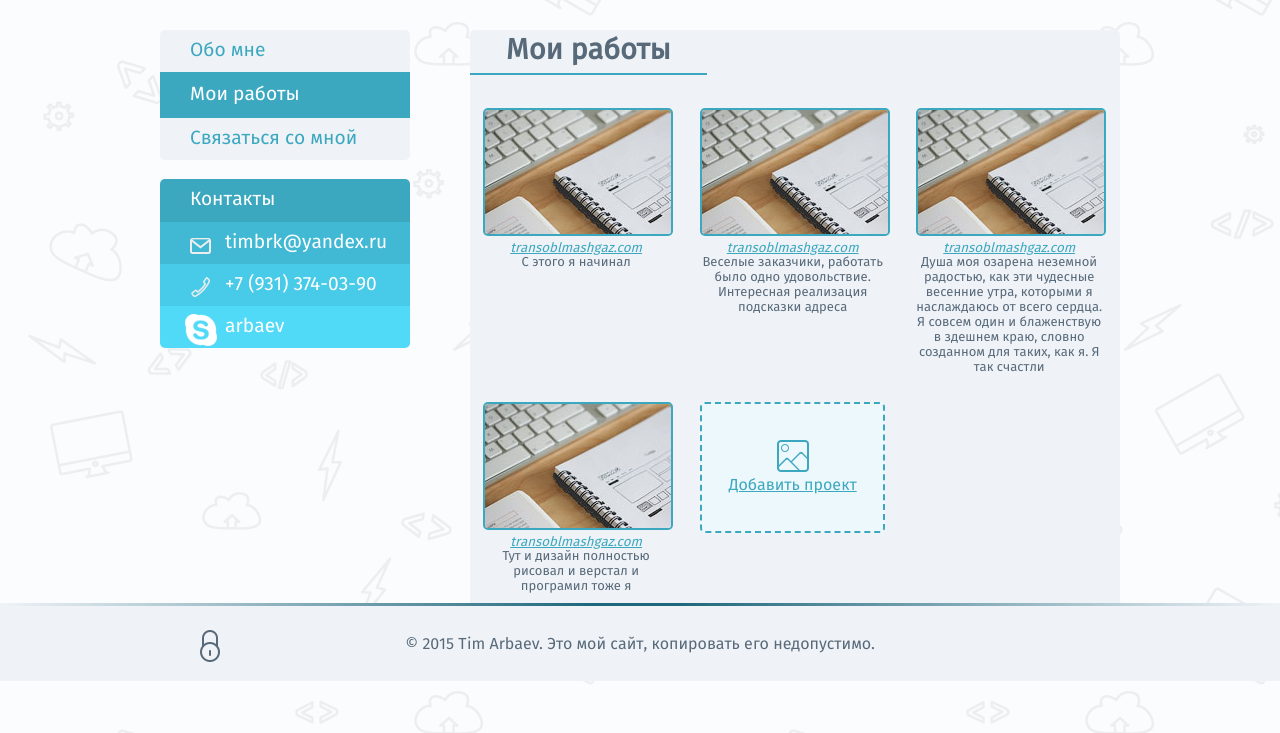
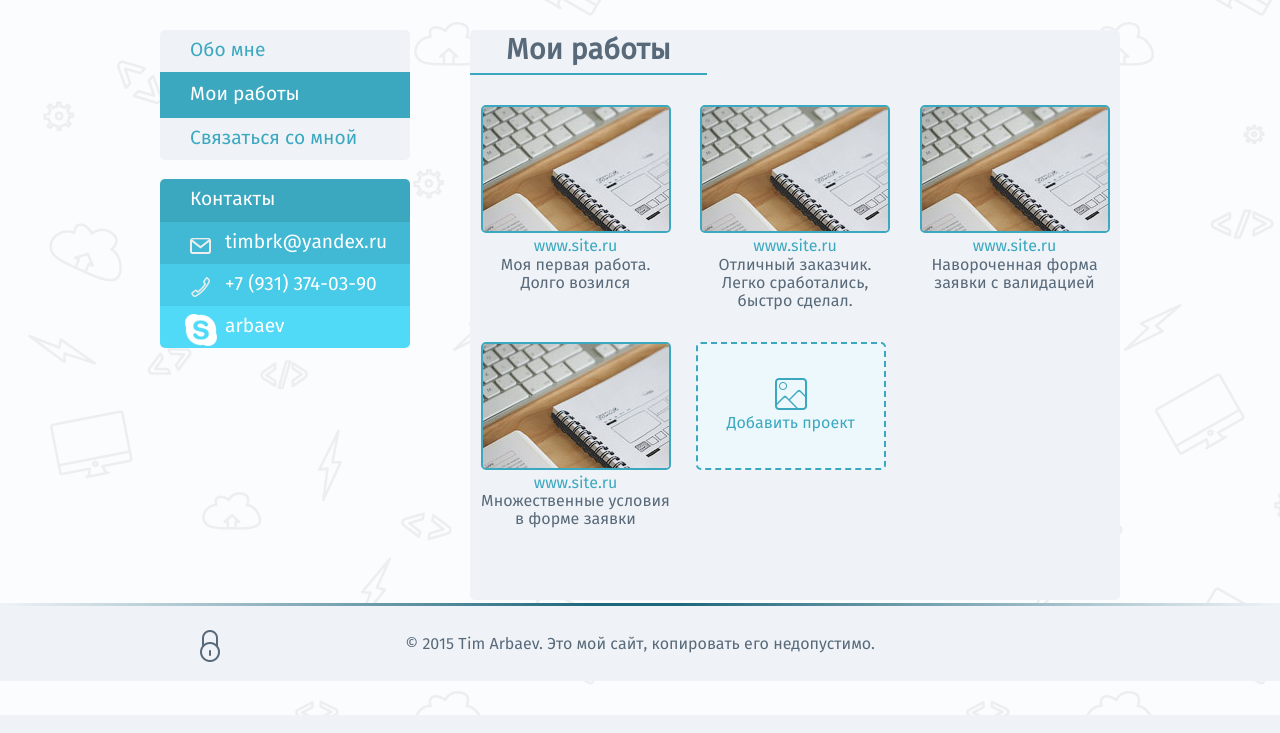
Before and after one commit to arbaev/loft-project1, a PHP site: page /works.html in a window 1280 px wide. Shown: the part 119-852 px from the top of the page. After the commit the page ends 781 px from the top, so only its background shows below. Run offline with PHP 8.4, Linux system fonts and the light colour scheme; some libraries are stand-ins or nearby versions.

Commit message:
Свёстана страница Мои Работы

```diff
--- a/src/css/main.css
+++ b/src/css/main.css
@@ -283,6 +283,7 @@ a, a:visited {
     position: fixed;
     bottom: 0;
     width: 100%;
+    z-index: 1500;
 }
 .mainfooter {
 	max-width: 1200px;
--- a/src/css/works.css
+++ b/src/css/works.css
@@ -1,19 +1,19 @@
 .container {
-	margin: 0 auto;
-}
-.gallery {
-	list-style: none;
-	margin: 20px 0 0;
-	padding: 0;
+	margin: 30px auto;
+	text-align: justify;
 }
 .gallery-item {
-	width: 28.66%;
-	margin: 2%;
+	width: 30%;
+	margin: 0 8px 30px;
 	display: inline-block;
+	text-align: center;
+	position: relative;
+	overflow: hidden;
 	vertical-align: top;
-	text-align: center;
 }
-.preview {
+.gallery-img {
+	z-index: 1000;
+	position: relative;
 	margin-bottom: 5px;
 	border: 2px solid #3ba8c0;
 	border-radius: 5px;
@@ -23,31 +23,46 @@
 	height: 124px;
 	vertical-align: top;
 }
-/*	position: absolute;
-    top: 30px;
-    right: 74px;
-*/
+.hoverfx {
+    z-index: 1002;
+    background-color: #3ba8c0;
+    transition: all 0.2s ease-in-out 0s;
+    opacity: 0;
+    color: white;
+    cursor: pointer;
+    position: absolute;
+	width: 100%;
+	height: 100%;
+	top: 0;
+}
+.hoverfx:hover,
+.hoverfx:active {
+	opacity: 0.75;
+}
+.ie8 .hoverfx {
+	display: none;
+}
+.hoverfx-inside {
+    width: 100px;
+    margin: 44px auto 0;
+    padding: 4px 0;
+    display: inline-block;
+    border-radius: 5px;
+    border: 2px solid #fff;
+}
+.caption p {
+	margin: 0;
+}
 .add-project {
 	display: table-cell;
 	vertical-align: middle;
-}
-.site-name {
-	font-size: smaller;
-	font-style: italic;
-	font-weight: 400;
-	margin: 0;
-	padding: 0;
-}
-.desc {
-	font-size: small;
-	margin: 0;
-}
-.new {
-
-}
-.new .preview {
-	width: 181px;
-	height: 127px;
 	border: 2px dashed #3ba8c0;
 	background-color: #edf8fc;
 }
+.gallery-item a {
+	text-decoration: none;
+}
+.add-link div:hover,
+.add-link div:active {
+	text-decoration: underline;
+}
--- a/src/works.html
+++ b/src/works.html
@@ -1,4 +1,5 @@
 <!DOCTYPE html>
+<!--[if IE 8 ]>    <html lang="ru-RU" class="ie8"> <![endif]-->
 <html lang="ru-RU">
 <head>
     <meta charset="utf-8">
@@ -42,58 +43,81 @@
     <section class="content flr">
         <article class="article">
             <h2 class="article-title">Мои работы</h2>
-            <div class="container">
-                <ul class="gallery">
-                    <li class="gallery-item">
-                        <a href="#" title="transoblmashgaz.com">
-                            <div class="preview">
-                                <img src="img/site-preview.jpg" alt="transoblmashgaz.com">
+                <div class="container">
+
+                     <figure class="gallery-item">
+                        <a href="#">
+                            <div class="gallery-img">
+                                <img src="img/site-preview.jpg" alt="img15"/>
+                                <div class="hoverfx">
+                                    <div class="hoverfx-inside">
+                                        Один
+                                    </div>
+                                </div>
                             </div>
-                            <h3 class="site-name">transoblmashgaz.com</h3>
+                            www.site.ru
                         </a>
-                            <p class="desc">С этого я начинал</p>
-                    </li>
-                    <li class="gallery-item">
-                        <a href="#" title="transoblmashgaz.com">
-                            <div class="preview">
-                                <img src="img/site-preview.jpg" alt="transoblmashgaz.com">
+                        <figcaption class="caption">
+                            <p>Моя первая работа. Долго возился</p>
+                        </figcaption>
+                    </figure>
+                     <figure class="gallery-item">
+                        <a href="#">
+                            <div class="gallery-img">
+                                <img src="img/site-preview.jpg" alt="img15"/>
+                                <div class="hoverfx">
+                                    <div class="hoverfx-inside">
+                                        Два
+                                    </div>
+                                </div>
                             </div>
-                            <h3 class="site-name">transoblmashgaz.com</h3>
+                            www.site.ru
                         </a>
-                            <p class="desc">Веселые заказчики, работать было одно удовольствие. Интересная реализация подсказки адреса</p>
-                    </li>
-                    <li class="gallery-item">
-                        <a href="#" title="transoblmashgaz.com">
-                            <div class="preview">
-                                <img src="img/site-preview.jpg" alt="transoblmashgaz.com">
+                        <figcaption class="caption">
+                            <p>Отличный заказчик. Легко сработались, быстро сделал.</p>
+                        </figcaption>
+                    </figure>
+                     <figure class="gallery-item">
+                        <a href="#">
+                            <div class="gallery-img">
+                                <img src="img/site-preview.jpg" alt="img15"/>
+                                <div class="hoverfx">
+                                    <div class="hoverfx-inside">
+                                        Три
+                                    </div>
+                                </div>
                             </div>
-                            <h3 class="site-name">transoblmashgaz.com</h3>
+                            www.site.ru
                         </a>
-                            <p class="desc">Душа моя озарена неземной радостью, как эти чудесные весенние утра, которыми я наслаждаюсь от всего сердца. Я совсем один и блаженствую в здешнем краю, словно созданном для таких, как я. Я так счастли</p>
-                    </li>
-                    <li class="gallery-item">
-                        <a href="#" title="transoblmashgaz.com">
-                            <div class="preview">
-                                <img src="img/site-preview.jpg" alt="transoblmashgaz.com">
+                        <figcaption class="caption">
+                            <p>Навороченная форма заявки с валидацией</p>
+                        </figcaption>
+                    </figure>
+                     <figure class="gallery-item">
+                        <a href="#">
+                            <div class="gallery-img">
+                                <img src="img/site-preview.jpg" alt="img15"/>
+                                <div class="hoverfx">
+                                    <div class="hoverfx-inside">
+                                        Четыре
+                                    </div>
+                                </div>
                             </div>
-                            <h3 class="site-name">transoblmashgaz.com</h3>
+                            www.site.ru
                         </a>
-                            <p class="desc">Тут и дизайн полностью рисовал и верстал и програмил тоже я</p>
-                    </li>
-
-                    <li class="gallery-item new">
-                        <a href="#">
-                            <div class="preview add-project">
-                                <img src="img/add-project.png" height="32" width="32" alt="transoblmashgaz.com">
+                        <figcaption class="caption">
+                            <p>Множественные условия в форме заявки</p>
+                        </figcaption>
+                    </figure>
+                     <figure class="gallery-item">
+                        <a href="#" class="add-link">
+                            <div class="gallery-img add-project">
+                                <img src="img/add-project.png" height="32" width="32" alt="add project">
                                 <div>Добавить проект</div>
                             </div>
-                            <h3 class="site-name"></h3>
-                            <p class="desc"></p>
                         </a>
-                    </li>
-
-                </ul>
-            </div>
+                    </figure>
+                </div>
         </article>
     </section>
     <aside class="sidebar fll">
```
Also changed, not shown: 1 other file.
